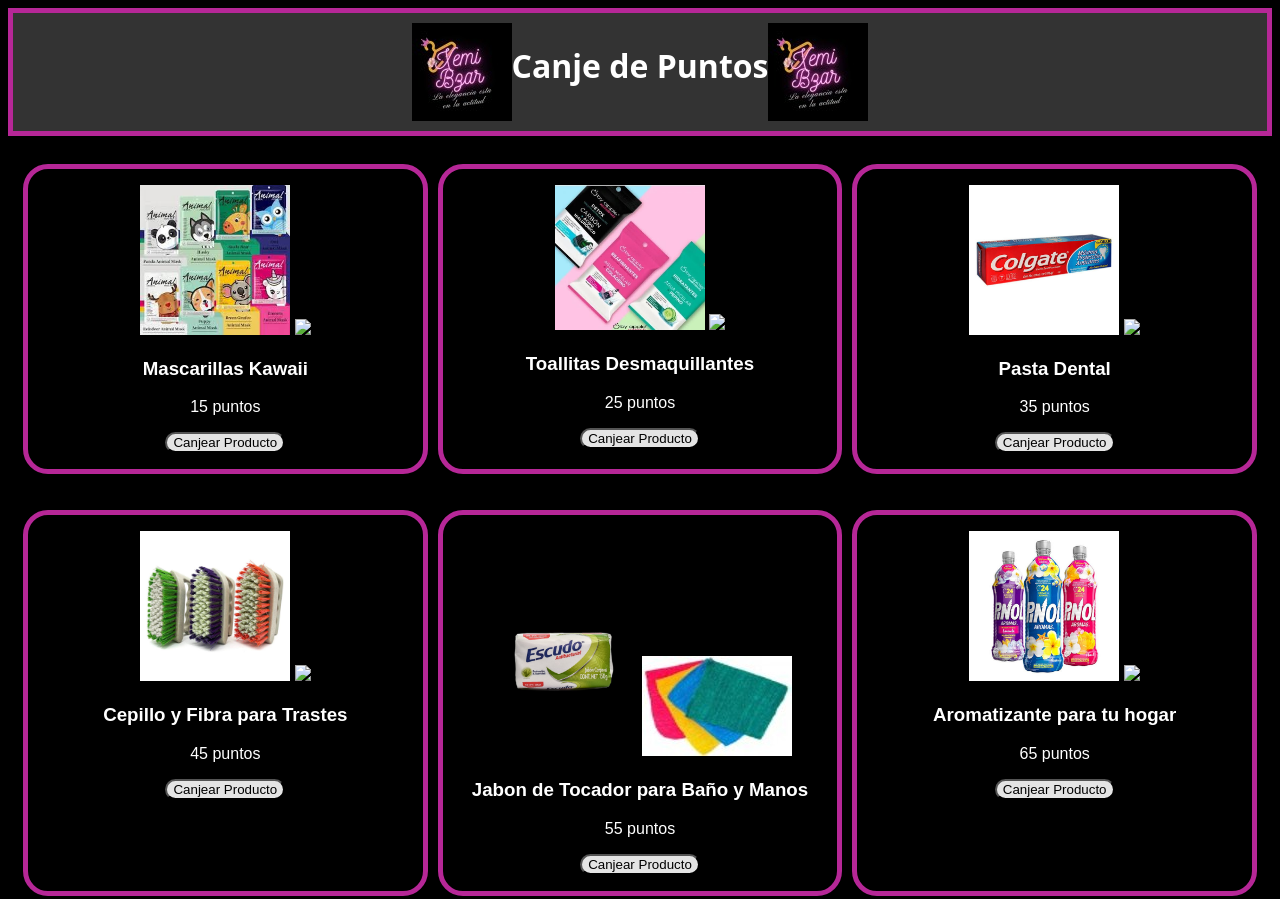
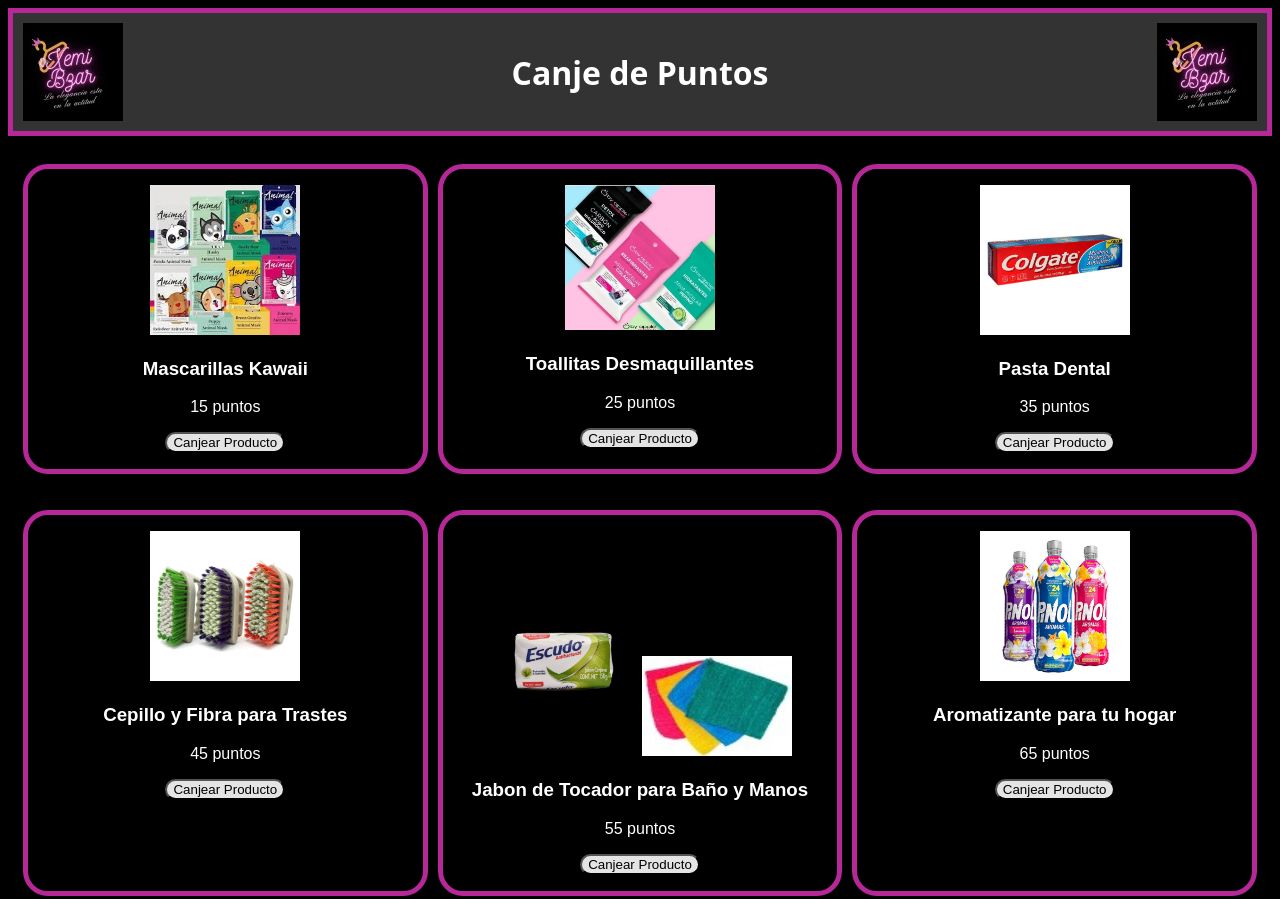
Before and after one commit to Alexis-CE/Puntos-Xemy, a plain HTML site: page index.html in a window 1280 px wide. Shown: the top 899 px of the page. Drawn offline with Linux system fonts and the light colour scheme.

Commit message:
Add files via upload

```diff
--- a/index.html
+++ b/index.html
@@ -9,7 +9,9 @@
 </head>
 <body>
     <header>
-        <img class="imglogo" src="./assets/logo.jpg" alt="">
+        <div class="logo-container">
+            <img class="imglogo" src="./assets/logo.jpg" alt="">
+        </div>
         <h1 class="titulo">Canje de Puntos</h1>
         <img class="imglogo" src="./assets/logo.jpg" alt="">
     </header>
--- a/main.js
+++ b/main.js
@@ -1,13 +1,13 @@
 const productos = [
-    { name: "Mascarillas Kawaii", puntos: 15, imagen1: "./assets/mascarillas.jpeg",  url: "https://api.whatsapp.com/send/?phone=%2B525562023303&text&type=phone_number&app_absent=0" },
-    { name: "Toallitas Desmaquillantes", puntos: 25, imagen1: "./assets/toallitas.jpg", url: "https://api.whatsapp.com/send/?phone=%2B525562023303&text&type=phone_number&app_absent=0" },
-    { name: "Pasta Dental", puntos: 35, imagen1: "./assets/pasta.jpg", url: "https://api.whatsapp.com/send/?phone=%2B525562023303&text&type=phone_number&app_absent=0" },
-    { name: "Cepillo y Fibra para Trastes", puntos: 45, imagen1: "./assets/cepillo.jpg", url: "https://api.whatsapp.com/send/?phone=%2B525562023303&text&type=phone_number&app_absent=0" },
-    { name: "Jabon de Tocador para Baño y Manos", puntos: 55, imagen1: "./assets/jabon.jpg", imagen2: "./assets/sacate.jpg", url: "https://api.whatsapp.com/send/?phone=%2B525562023303&text&type=phone_number&app_absent=0" },
-    { name: "Aromatizante para tu hogar", puntos: 65, imagen1: "./assets/pinol.jpg", url: "https://api.whatsapp.com/send/?phone=%2B525562023303&text&type=phone_number&app_absent=0" },
-    { name: "1 Kilo de azucar", puntos: 75, imagen1: "./assets/azucar.jpg", url: "https://api.whatsapp.com/send/?phone=%2B525562023303&text&type=phone_number&app_absent=0" },
-    { name: "Cesto de basura", puntos: 85, imagen1: "./assets/cesto.jpg", url: "https://api.whatsapp.com/send/?phone=%2B525562023303&text&type=phone_number&app_absent=0" },
-    { name: "Termo o Topper para guardar comida", puntos: 100, imagen1: "./assets/termo.jpg", imagen2: "./assets/toper.jpg", url: "https://api.whatsapp.com/send/?phone=%2B525562023303&text&type=phone_number&app_absent=0" },
+    { name: "Mascarillas Kawaii", puntos: 15, imagen1: "./assets/mascarillas.jpeg",  url: "https://api.whatsapp.com/send/?phone=%2B525562023303&text=!Hola quiero canjear las Mascarilla Kawaii!" },
+    { name: "Toallitas Desmaquillantes", puntos: 25, imagen1: "./assets/toallitas.jpg", url: "https://api.whatsapp.com/send/?phone=%2B525562023303&text=!Hola quiero canjear las Toallitas Desmaquillantes!" },
+    { name: "Pasta Dental", puntos: 35, imagen1: "./assets/pasta.jpg", url: "https://api.whatsapp.com/send/?phone=%2B525562023303&text=!Hola quiero canjear la Pasta Dental!" },
+    { name: "Cepillo y Fibra para Trastes", puntos: 45, imagen1: "./assets/cepillo.jpg", url: "https://api.whatsapp.com/send/?phone=%2B525562023303&text=!Hola quiero canjear el Cepillo y Fibra para trastes!" },
+    { name: "Jabon de Tocador para Baño y Manos", puntos: 55, imagen1: "./assets/jabon.jpg", imagen2: "./assets/sacate.jpg", url: "https://api.whatsapp.com/send/?phone=%2B525562023303&text=!Hola quiero canjear el Jabon de Tocador para Baño y Manos!" },
+    { name: "Aromatizante para tu hogar", puntos: 65, imagen1: "./assets/pinol.jpg", url: "https://api.whatsapp.com/send/?phone=%2B525562023303&text=!Hola quiero canjear el Aromatizante para mi hogar!" },
+    { name: "1 Kilo de azucar", puntos: 75, imagen1: "./assets/azucar.jpg", url: "https://api.whatsapp.com/send/?phone=%2B525562023303&text=!Hola quiero canjear el Kilo de Azucar!" },
+    { name: "Cesto de basura", puntos: 85, imagen1: "./assets/cesto.jpg", url: "https://api.whatsapp.com/send/?phone=%2B525562023303&text=!Hola quiero canjear el Cesto De Basura!" },
+    { name: "Termo o Toper para guardar comida", puntos: 100, imagen1: "./assets/termo.jpg", imagen2: "./assets/toper.jpg", url: "https://api.whatsapp.com/send/?phone=%2B525562023303&text=!Hola quiero canjear el Termo o Topper para guardar comida!" },
 
 ];
 
@@ -16,13 +16,21 @@ const productosList = document.getElementById("lista-productos");
 productos.forEach((producto, index) => {
     const productElement = document.createElement("div");
     productElement.classList.add("productos");
-    productElement.innerHTML = `
-        <img src="${producto.imagen1}" alt="${producto.name}" class="imagen" />
-        <img src="${producto.imagen2}"  <!-- SOLO PARA PRODUCTOS QUE TENGAN 2 -->
+    let html = `
+        <div class="imagen-container">
+            <img src="${producto.imagen1}" alt="${producto.name}" class="imagen" />
+    `;
+
+    if (producto.imagen2) {
+        html += `<img src="${producto.imagen2}" alt="${producto.name}" class="imagen2" />`;
+    }
+
+    html += `</div>
         <h3>${producto.name}</h3>
         <p>${producto.puntos} puntos</p>
         <button class="botonwp" onclick="window.location.href='${producto.url}'">Canjear Producto</button>
     `;
 
+    productElement.innerHTML = html;
     productosList.appendChild(productElement);
 });
--- a/styles.css
+++ b/styles.css
@@ -10,12 +10,20 @@ header {
     color: #fff;
     text-align: center;
     padding: 10px;
-    justify-content: center;
+    justify-content: space-between;
     display: flex;
+    align-items: center;
+
+}
+
+.logo-container {
+    display: flex;
+    align-items: center;
 }
 
 .titulo {
     font-family: 'Honk', system-ui;
+    margin: 0;
 }
 
 #lista-productos {
```
